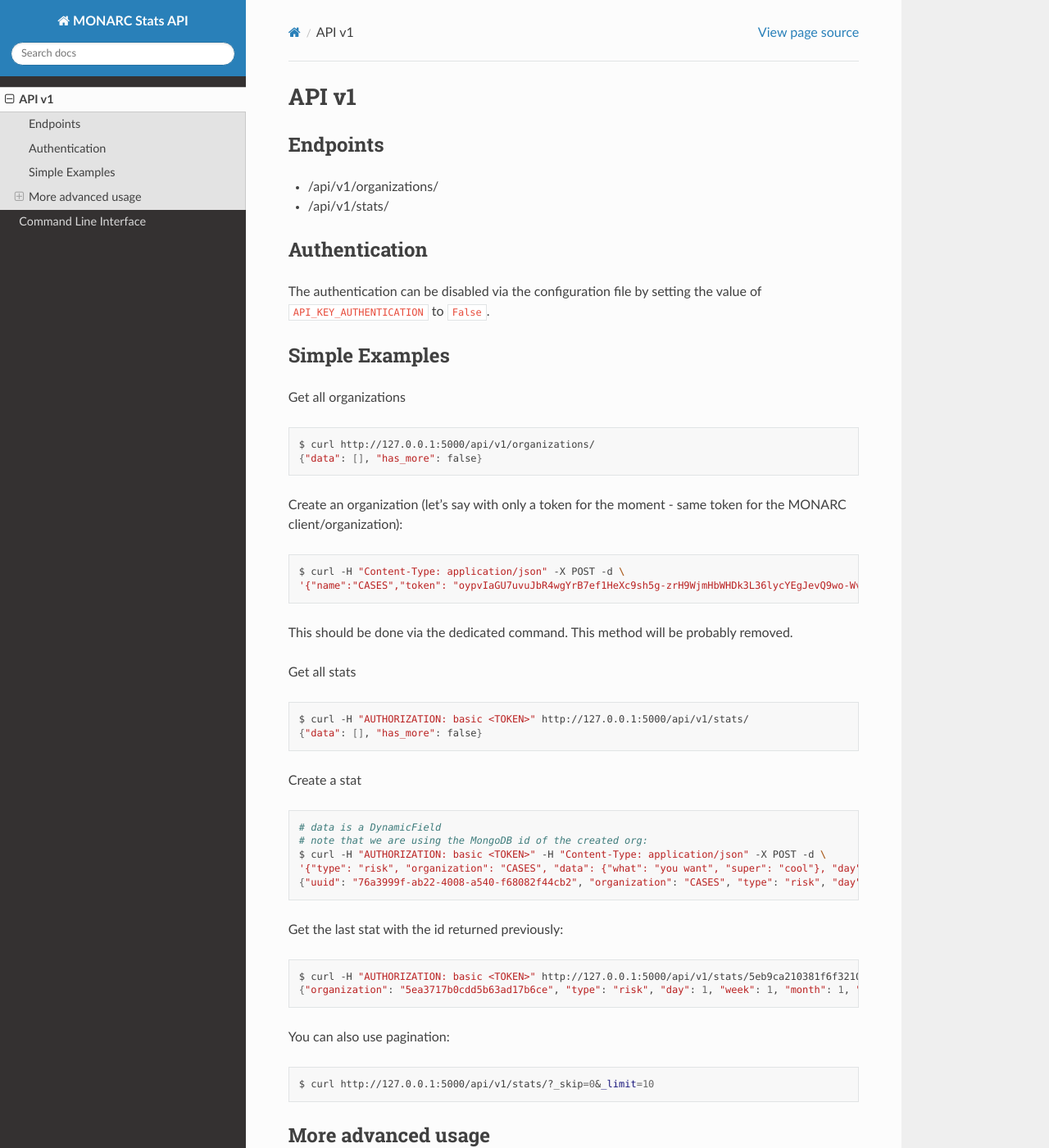
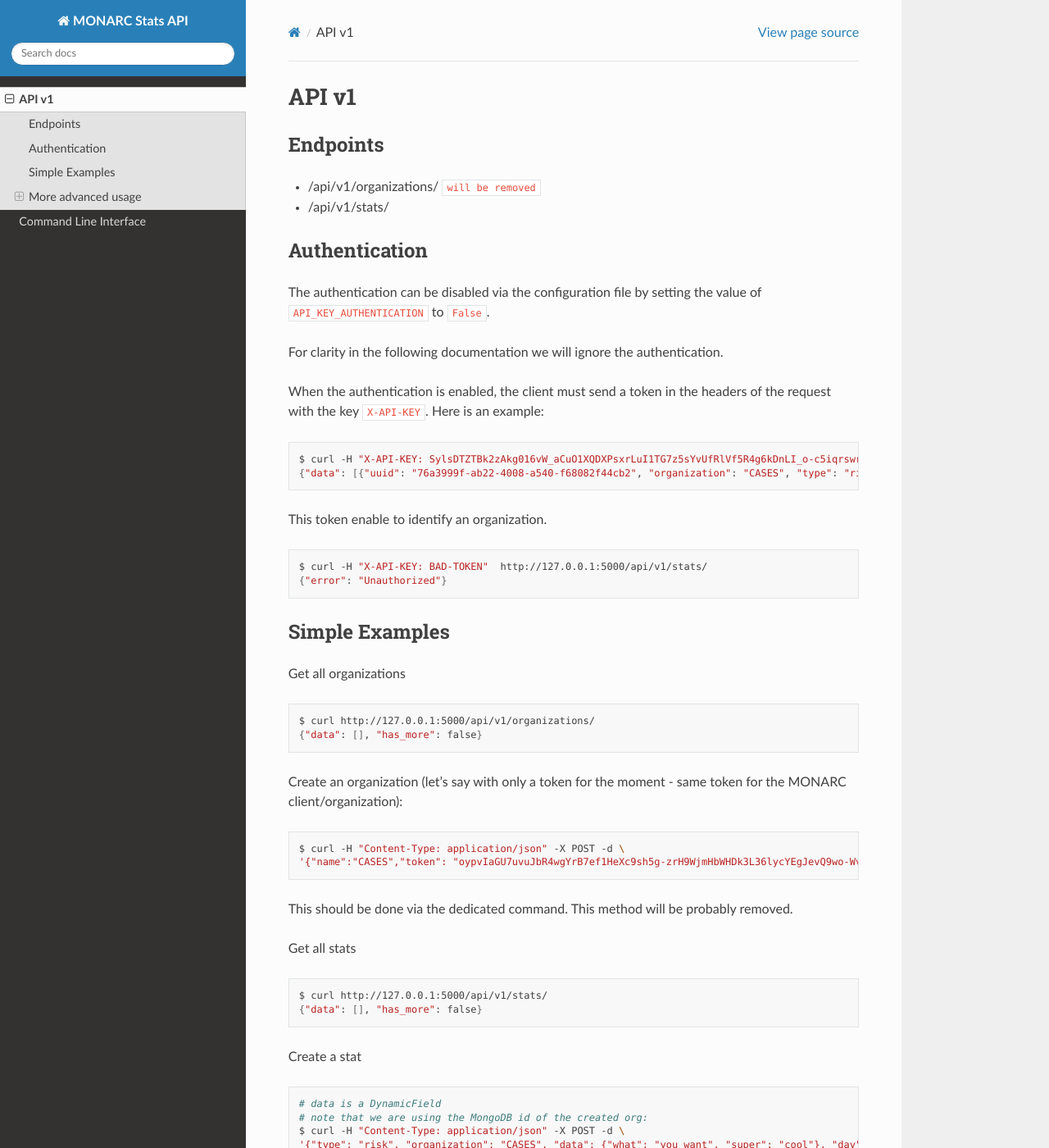
Before and after one commit to monarc-project/stats-service, a Sphinx documentation site: the page built from docs/api-v1.rst, in a window 1280 px wide and 1400 px high. Shown: the whole window at 82% size. Built offline with Sphinx 7.4.7 and the Read the Docs theme 2.0.0, drawn with Linux system fonts in a browser that asks for light colours.

Commit message:
chg: [documentation] updated documentation about the authentication with X-API-KEY token.

```diff
--- a/docs/api-v1.rst
+++ b/docs/api-v1.rst
@@ -4,7 +4,7 @@
 Endpoints
 ---------
 
-- /api/v1/organizations/
+- /api/v1/organizations/  ``will be removed``
 - /api/v1/stats/
 
 
@@ -15,6 +15,27 @@
 
 The authentication can be disabled via the configuration file by setting the
 value of ``API_KEY_AUTHENTICATION`` to ``False``.
+
+For clarity in the following documentation we will ignore the authentication.
+
+When the authentication is enabled, the client must send a token in the headers
+of the request with the key ``X-API-KEY``. Here is an example:
+
+
+.. code-block:: bash
+
+    $ curl -H "X-API-KEY: SylsDTZTBk2zAkg016vW_aCuO1XQDXPsxrLuI1TG7z5sYvUfRlVf5R4g6kDnLI_o-c5iqrswrWzPANDKXmtV7Q"  http://127.0.0.1:5000/api/v1/stats/
+    {"data": [{"uuid": "76a3999f-ab22-4008-a540-f68082f44cb2", "organization": "CASES", "type": "risk", "day": 1, "week": 1, "month": 1, "data": {"what": "you want", "super": "cool"}, "created_at": "2020-05-11T21:56:49.584000", "updated_at": "2020-05-11T21:56:49.584000", "id": "5eb9ca210381f6f321022ae6"}, {"uuid": "66f20692-b627-41e6-8d11-030bd84ee479", "organization": "CASES", "type": "risk", "day": 1, "week": 1, "month": 1, "data": {"what": "you want", "super": "cool"}, "created_at": "2020-05-11T21:57:20.531000", "updated_at": "2020-05-11T21:57:20.531000", "id": "5eb9ca400381f6f321022ae7"}, {"uuid": "e52bbd60-6a99-4e02-bcfd-e454553230f8", "organization": "CASES", "type": "risk", "day": 2, "week": 1, "month": 1, "data": {"what": "you want", "super": "cool"}, "created_at": "2020-05-11T21:57:43.293000", "updated_at": "2020-05-11T21:57:43.293000", "id": "5eb9ca570381f6f321022ae8"}, {"uuid": "b23f081e-e142-4cca-9f43-1e11b4368c9d", "organization": "CASES", "type": "risk", "day": 2, "week": 1, "month": 1, "data": {"what": "you want", "super": "cool"}, "created_at": "2020-05-11T22:00:55.584000", "updated_at": "2020-05-11T22:00:55.584000", "id": "5eb9cb170381f6f321022ae9"}], "has_more": false}
+
+
+This token enable to identify an organization.
+
+
+.. code-block:: bash
+
+    $ curl -H "X-API-KEY: BAD-TOKEN"  http://127.0.0.1:5000/api/v1/stats/
+    {"error": "Unauthorized"}
+
 
 
 Simple Examples
@@ -45,7 +66,7 @@
 
 .. code-block:: bash
 
-    $ curl -H "AUTHORIZATION: basic <TOKEN>" http://127.0.0.1:5000/api/v1/stats/
+    $ curl http://127.0.0.1:5000/api/v1/stats/
     {"data": [], "has_more": false}
 
 
@@ -56,7 +77,7 @@
 
     # data is a DynamicField
     # note that we are using the MongoDB id of the created org:
-    $ curl -H "AUTHORIZATION: basic <TOKEN>" -H "Content-Type: application/json" -X POST -d \
+    $ curl -H "Content-Type: application/json" -X POST -d \
     '{"type": "risk", "organization": "CASES", "data": {"what": "you want", "super": "cool"}, "day":1, "week":1, "month":1}' http://127.0.0.1:5000/api/v1/stats/
     {"uuid": "76a3999f-ab22-4008-a540-f68082f44cb2", "organization": "CASES", "type": "risk", "day": 1, "week": 1, "month": 1, "data": {"what": "you want", "super": "cool"}, "created_at": "2020-05-11T21:56:49.584000", "updated_at": "2020-05-11T21:56:49.584000", "id": "5eb9ca210381f6f321022ae6"}
 
@@ -66,7 +87,7 @@
 
 .. code-block:: bash
 
-    $ curl -H "AUTHORIZATION: basic <TOKEN>" http://127.0.0.1:5000/api/v1/stats/5eb9ca210381f6f321022ae6/
+    $ curl http://127.0.0.1:5000/api/v1/stats/5eb9ca210381f6f321022ae6/
     {"organization": "5ea3717b0cdd5b63ad17b6ce", "type": "risk", "day": 1, "week": 1, "month": 1, "data": {"what": "you want", "super": "cool"}, "created_at": "2020-04-24T23:38:26.326000", "updated_at": "2020-04-24T23:38:26.326000", "id": "5ea378728f826c539837436a"}
 
 
```
